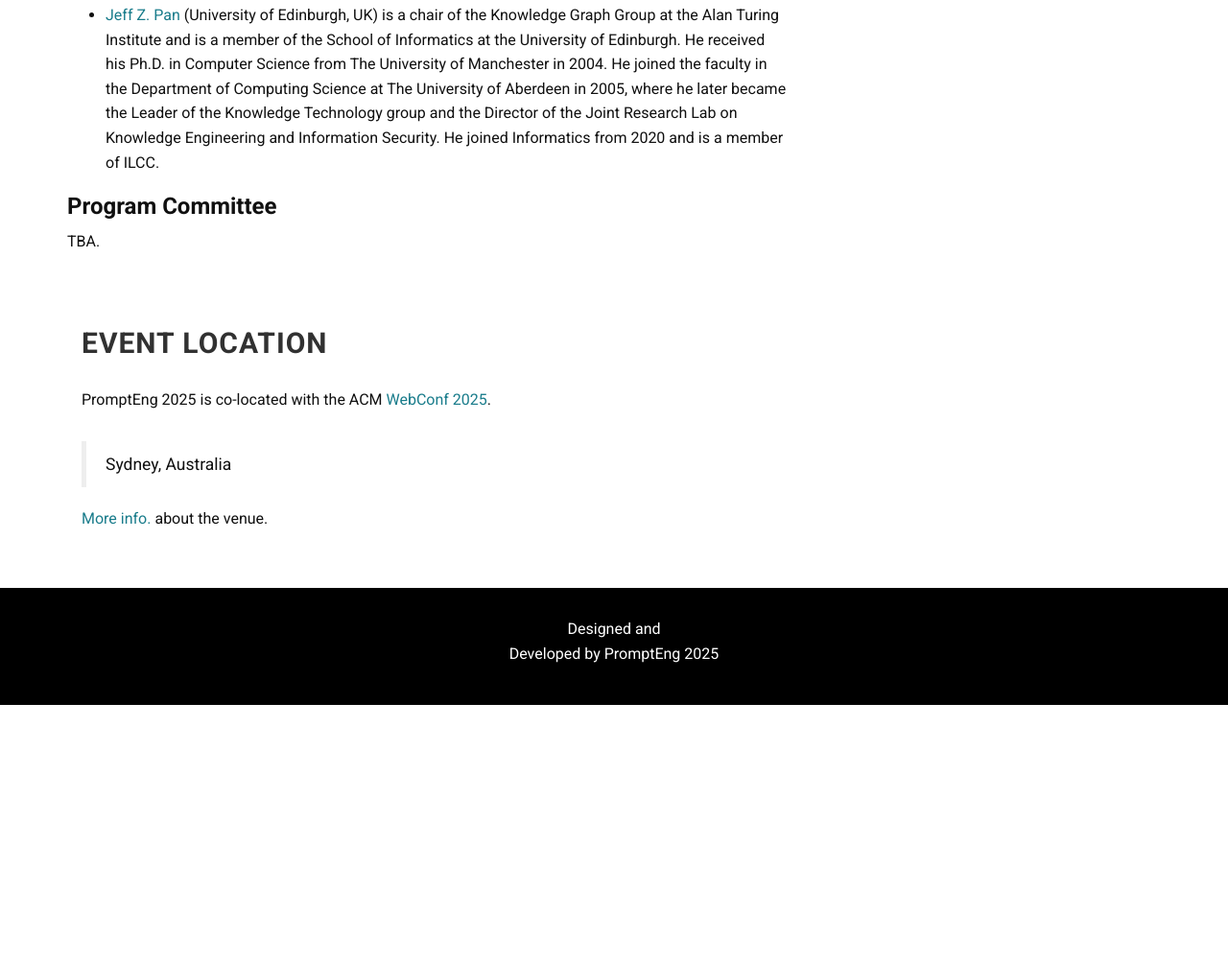
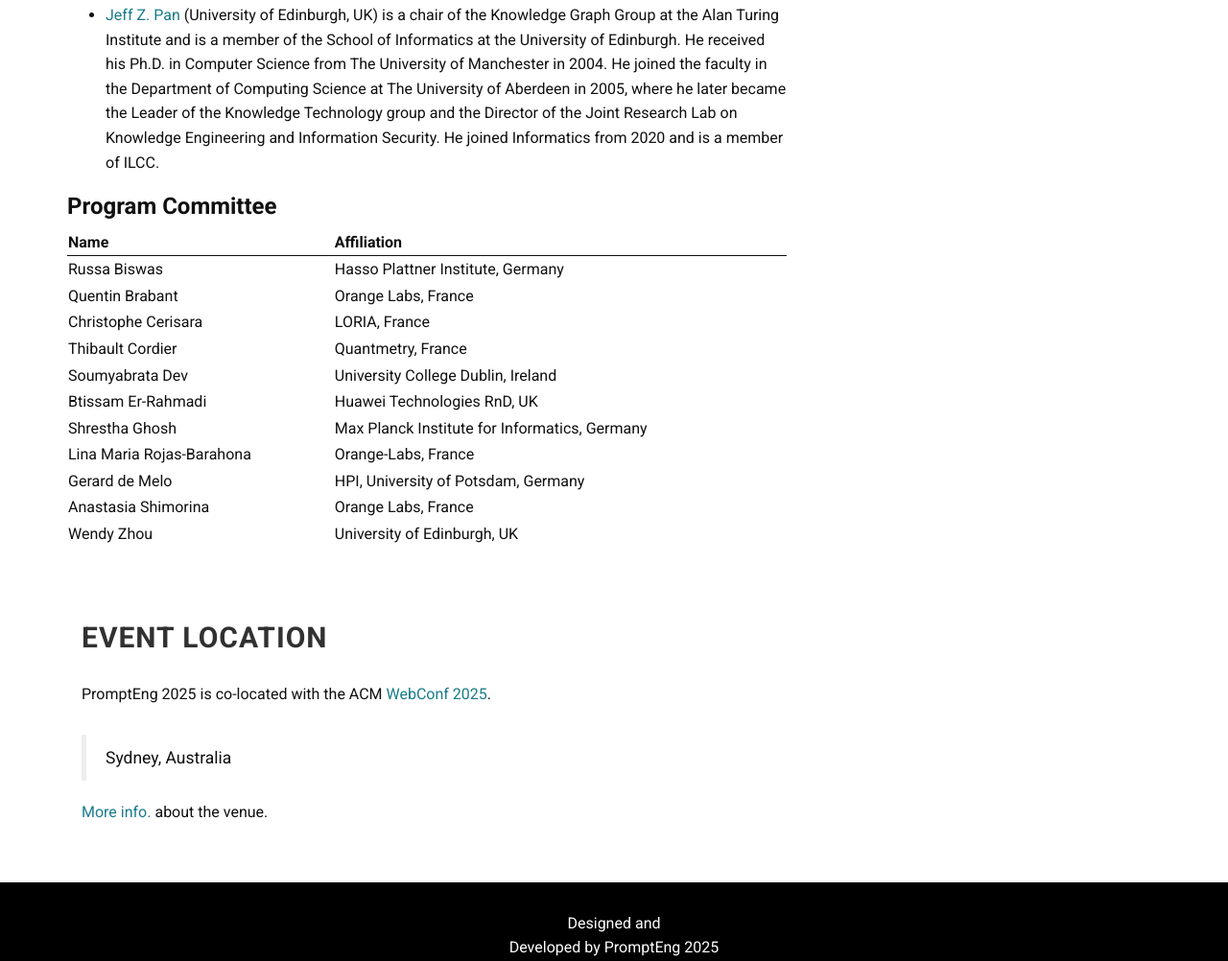
Before and after one commit to PromptEng-WS/2025, a plain HTML site: page index.html in a window 1280 px wide. Shown: the part 4860-5862 px from the top of the page at 96% size. Before the commit the page ends 5595 px from the top, so only its background shows below. Drawn offline with Linux system fonts and the light colour scheme.

Commit message:
Adding PC

```diff
--- a/index.html
+++ b/index.html
@@ -350,7 +350,25 @@
         <!-- </div> -->
         <div class="bs-component">
           <h3>Program Committee</h3>
-	  TBA.
+	  <table>
+            <tbody>
+              <tr style="border-bottom: 1px solid;">
+		<th>Name</th>
+		<th>Affiliation</th>
+              </tr>
+	      <tr><td>Russa Biswas</td><td>Hasso Plattner Institute, Germany</td></tr>
+	      <tr><td>Quentin Brabant</td><td>Orange Labs, France</td></tr>
+	      <tr><td>Christophe Cerisara</td><td>LORIA, France</td></tr>
+	      <tr><td>Thibault Cordier</td><td>Quantmetry, France</td></tr>
+	      <tr><td>Soumyabrata Dev</td><td>University College Dublin, Ireland</td></tr>
+	      <tr><td>Btissam Er-Rahmadi</td><td>Huawei Technologies RnD, UK</td></tr>
+	      <tr><td>Shrestha Ghosh</td><td>Max Planck Institute for Informatics, Germany</td></tr>
+	      <tr><td>Lina Maria Rojas-Barahona</td><td>Orange-Labs, France</td></tr>
+	      <tr><td>Gerard de Melo</td><td>HPI, University of Potsdam, Germany</td></tr>
+	      <tr><td>Anastasia Shimorina</td><td>Orange Labs, France</td></tr>
+	      <tr><td>Wendy Zhou</td><td>University of Edinburgh, UK</td></tr>
+            </tbody>
+          </table>
         </div>
 
       </div>
```
